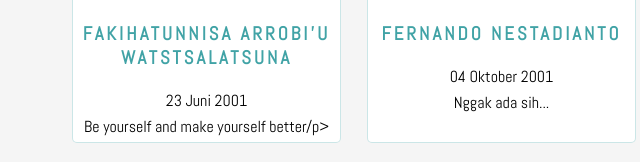
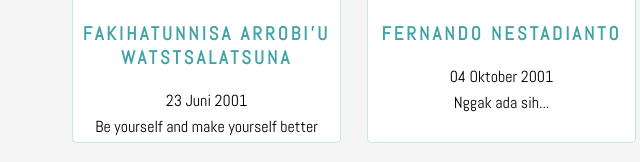
Before and after one commit to sigesfo/sigesfo.github.io, a plain HTML site: page index.html in a window 1280 px wide. Shown: the part 3294-3456 px from the top of the page, 1-641 px from the left. Drawn offline with Linux system fonts and the light colour scheme.

Commit message:
Update index.html

```diff
--- a/index.html
+++ b/index.html
@@ -223,7 +223,7 @@
                     <img src="assets/images/nisa.png" alt="NISA">
                     <h3>FAKIHATUNNISA ARROBI’U WATSTSALATSUNA</h3>
                     <p>23 Juni 2001</p>
-                    <p>Be yourself and make yourself better/p>
+                    <p>Be yourself and make yourself better</p>
                 </section>
                 <section>
                     <img src="assets/images/nando.jpg" alt="NANDO">
```
